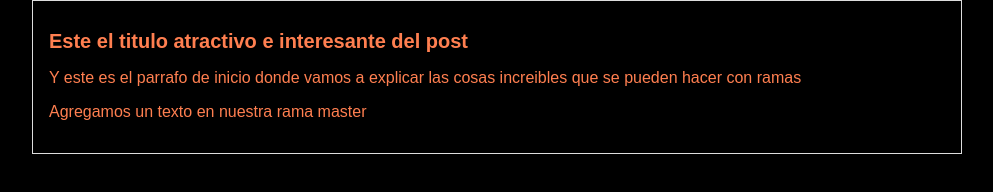
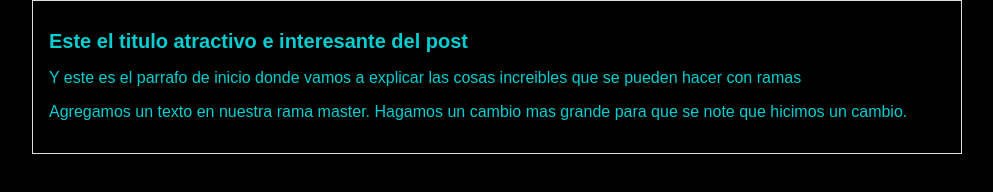
Before and after one commit to editox/gitYgithub, a plain HTML site: page index.html in a window 1280 px wide. Shown: the whole page, without its empty margins (143-1136 px from the left). Drawn offline with Linux system fonts and the light colour scheme.

Commit message:
Agregamos un parrafo y cambiamos de color

```diff
--- a/css/style.css
+++ b/css/style.css
@@ -1,6 +1,6 @@
 body
 {
-    color:coral;
+    color:darkturquoise;
     background-color: black;
     text-align: center;
     font-family: Arial, Helvetica, sans-serif;
--- a/index.html
+++ b/index.html
@@ -12,7 +12,7 @@
         <div id="post">
             <h1>Este el titulo atractivo e interesante del post</h1>
             <p>Y este es el parrafo de inicio donde vamos a explicar las cosas increibles que se pueden hacer con ramas</p>
-            <p>Agregamos un texto en nuestra rama master</p>
+            <p>Agregamos un texto en nuestra rama master. Hagamos un cambio mas grande para que se note que hicimos un cambio.</p>
         </div>
     </div>
 </body>
```
